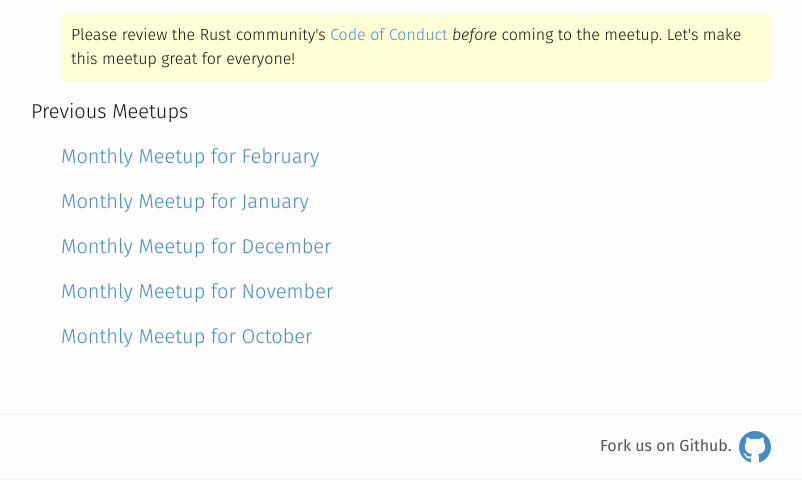
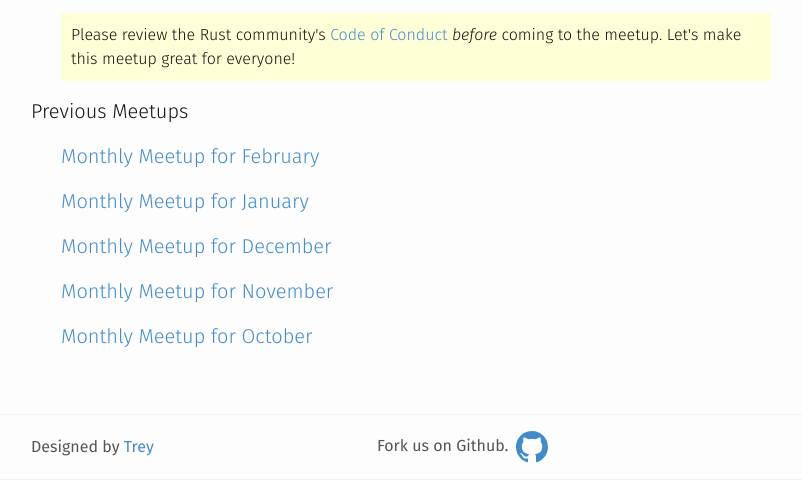
Before and after one commit to seattlers/seattlers.github.io, a Jekyll site: the page built from index.html, in a window 1280 px wide, cut to the strip 1225-1705 px from the top of the page. Shown: the whole strip, without its empty margins (239-1041 px from the left). Built offline with Jekyll 4.4.1, drawn with Linux system fonts in a browser that asks for light colours.

Commit message:
Add site design credit

```diff
--- a/_includes/footer.html
+++ b/_includes/footer.html
@@ -1,10 +1,13 @@
 <footer class="site-footer">
-
   <div class="wrapper">
-    <span>Fork us on Github.</span>
-    <a href="https://github.com/seattlers/seattlers.github.io">
-      <svg aria-hidden="true" class="octicon octicon-mark-github" height="32" version="1.1" viewBox="0 0 16 16" width="32"><path d="M8 0C3.58 0 0 3.58 0 8c0 3.54 2.29 6.53 5.47 7.59 0.4 0.07 0.55-0.17 0.55-0.38 0-0.19-0.01-0.82-0.01-1.49-2.01 0.37-2.53-0.49-2.69-0.94-0.09-0.23-0.48-0.94-0.82-1.13-0.28-0.15-0.68-0.52-0.01-0.53 0.63-0.01 1.08 0.58 1.23 0.82 0.72 1.21 1.87 0.87 2.33 0.66 0.07-0.52 0.28-0.87 0.51-1.07-1.78-0.2-3.64-0.89-3.64-3.95 0-0.87 0.31-1.59 0.82-2.15-0.08-0.2-0.36-1.02 0.08-2.12 0 0 0.67-0.21 2.2 0.82 0.64-0.18 1.32-0.27 2-0.27 0.68 0 1.36 0.09 2 0.27 1.53-1.04 2.2-0.82 2.2-0.82 0.44 1.1 0.16 1.92 0.08 2.12 0.51 0.56 0.82 1.27 0.82 2.15 0 3.07-1.87 3.75-3.65 3.95 0.29 0.25 0.54 0.73 0.54 1.48 0 1.07-0.01 1.93-0.01 2.2 0 0.21 0.15 0.46 0.55 0.38C13.71 14.53 16 11.53 16 8 16 3.58 12.42 0 8 0z"></path></svg>
-    </a>
+    <span class="credit">
+      Designed by <a href="http://trey.codes/">Trey</a>
+    </span>
+    <div class="github">
+      <span>Fork us on Github.</span>
+      <a href="https://github.com/seattlers/seattlers.github.io">
+        <svg aria-hidden="true" class="octicon octicon-mark-github" height="32" version="1.1" viewBox="0 0 16 16" width="32"><path d="M8 0C3.58 0 0 3.58 0 8c0 3.54 2.29 6.53 5.47 7.59 0.4 0.07 0.55-0.17 0.55-0.38 0-0.19-0.01-0.82-0.01-1.49-2.01 0.37-2.53-0.49-2.69-0.94-0.09-0.23-0.48-0.94-0.82-1.13-0.28-0.15-0.68-0.52-0.01-0.53 0.63-0.01 1.08 0.58 1.23 0.82 0.72 1.21 1.87 0.87 2.33 0.66 0.07-0.52 0.28-0.87 0.51-1.07-1.78-0.2-3.64-0.89-3.64-3.95 0-0.87 0.31-1.59 0.82-2.15-0.08-0.2-0.36-1.02 0.08-2.12 0 0 0.67-0.21 2.2 0.82 0.64-0.18 1.32-0.27 2-0.27 0.68 0 1.36 0.09 2 0.27 1.53-1.04 2.2-0.82 2.2-0.82 0.44 1.1 0.16 1.92 0.08 2.12 0.51 0.56 0.82 1.27 0.82 2.15 0 3.07-1.87 3.75-3.65 3.95 0.29 0.25 0.54 0.73 0.54 1.48 0 1.07-0.01 1.93-0.01 2.2 0 0.21 0.15 0.46 0.55 0.38C13.71 14.53 16 11.53 16 8 16 3.58 12.42 0 8 0z"></path></svg>
+      </a>
+    </div>
   </div>
-
 </footer>
--- a/_sass/_seattle.scss
+++ b/_sass/_seattle.scss
@@ -109,8 +109,15 @@
 
   .wrapper {
       padding: 1rem;
+      display: flex;
+      justify-content: space-between;
+      align-items: center;
   }
 
+  .credit {
+  }
+
+  .github {
       span {
           margin-right: 0.2rem;
       }
@@ -121,3 +128,4 @@
           fill: currentColor;
       }
   }
+}
```
Lines whose indentation alone changed are shown as unchanged.
